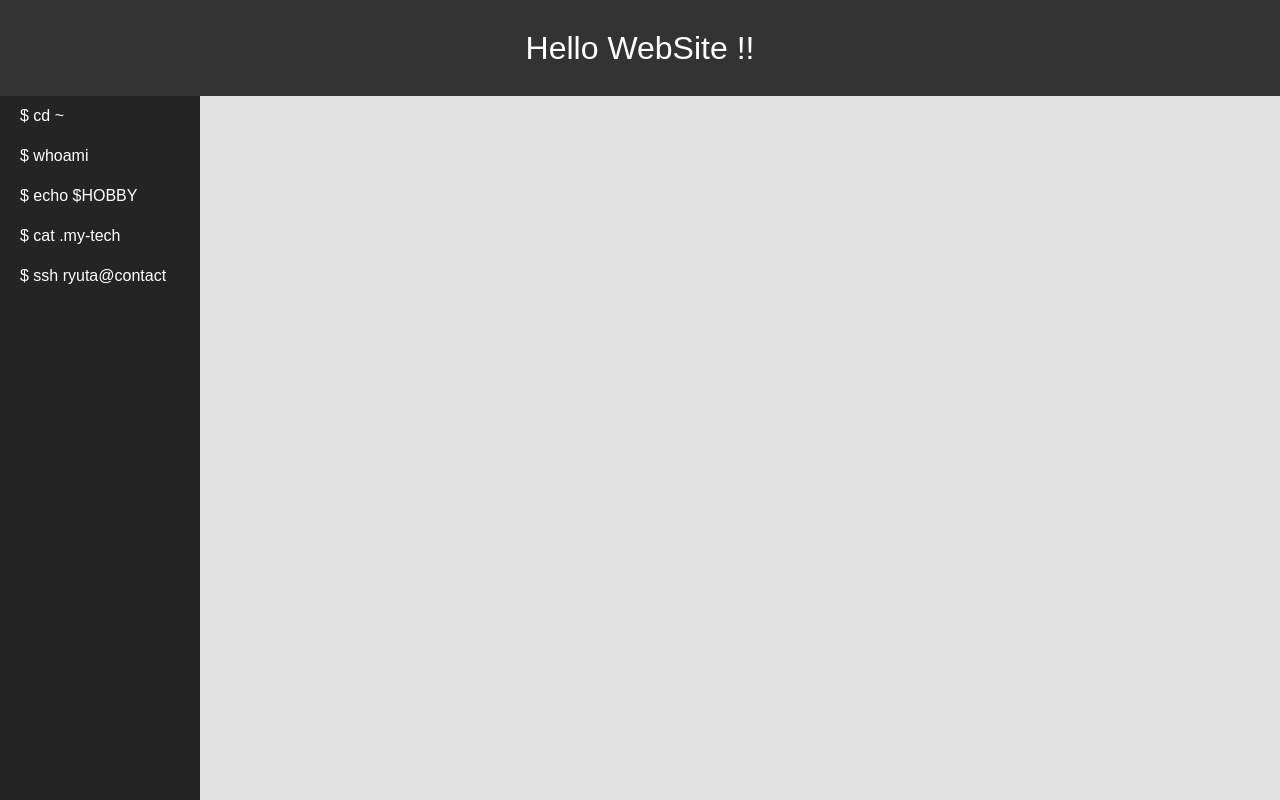
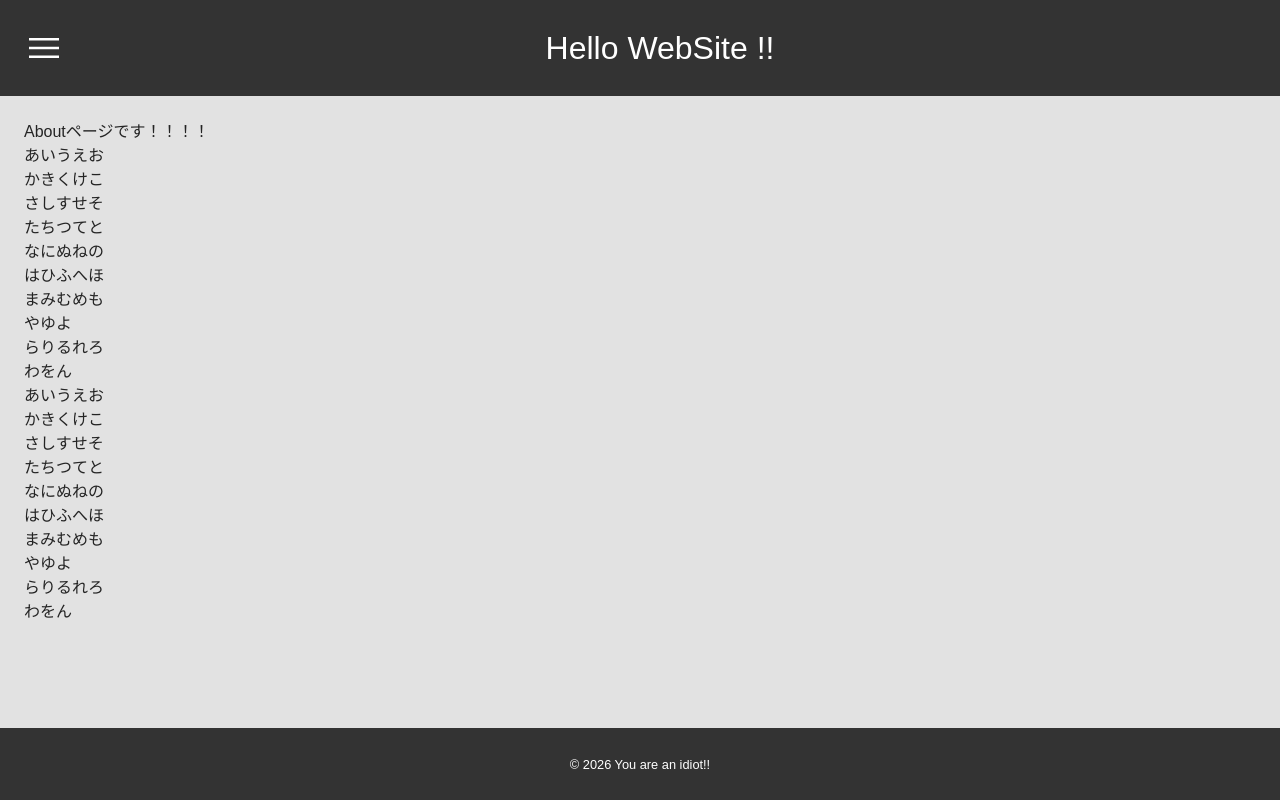
Before and after one commit to RyutaC2/01_web_api_study, a Next.js app in the folder front_end/: page /about in a window 1280 px wide. Shown: the top 800 px of the page. Built offline with nearby package versions, Linux system fonts and the light colour scheme.

Commit message:
サイドバーのcss、ボタンアニメーション実装

```diff
--- a/front_end/app/about/page.tsx
+++ b/front_end/app/about/page.tsx
@@ -1,3 +1,27 @@
 export default function AboutPage() {
-    return <h1>Aboutページです！！！！</h1>;
+    return (
+        <div>
+            <h1>Aboutページです！！！！</h1>
+            <p>あいうえお</p>
+            <p>かきくけこ</p>
+            <p>さしすせそ</p>
+            <p>たちつてと</p>
+            <p>なにぬねの</p>
+            <p>はひふへほ</p>
+            <p>まみむめも</p>
+            <p>やゆよ</p>
+            <p>らりるれろ</p>
+            <p>わをん</p>
+            <p>あいうえお</p>
+            <p>かきくけこ</p>
+            <p>さしすせそ</p>
+            <p>たちつてと</p>
+            <p>なにぬねの</p>
+            <p>はひふへほ</p>
+            <p>まみむめも</p>
+            <p>やゆよ</p>
+            <p>らりるれろ</p>
+            <p>わをん</p>
+        </div>
+    )
 }
--- a/front_end/app/components/MenuButton/MenuButton.css
+++ b/front_end/app/components/MenuButton/MenuButton.css
@@ -0,0 +1,33 @@
+.menu-button {
+    margin-top: auto;
+    margin-bottom: auto;
+    width: 40px;
+    height: 40px;
+    display: inline-block;
+    background-image: url("/menu-white.svg");
+    background-size: contain;
+    background-repeat: no-repeat;
+    background-position: center;
+    background-color: transparent;
+    border: none;
+    transition: transform 0.2s cubic-bezier(0.4, 0, 0.2, 1);
+}
+
+.menu-button:hover {
+    transform: scale(1.2);
+}
+
+.menu-button:active {
+    transform: scale(1);
+}
+
+@media (max-width: 600px) {
+    .menu-button {
+    width: 24px;
+    height: 24px;
+    }
+}
+
+.active {
+    background-image: url("/close-white.svg");
+}
--- a/front_end/app/components/MenuButton/MenuButton.tsx
+++ b/front_end/app/components/MenuButton/MenuButton.tsx
@@ -1,16 +1,17 @@
-'use client';
+"use client";
 
-import React from 'react';
-import './MenuButton.css';
+import React from "react";
+import "./MenuButton.css";
 
 interface MenuButtonProps {
+    isOn: boolean;
     onClick?: () => void;
 }
 
-export default function MenuButton({ onClick }: MenuButtonProps) {
+export default function MenuButton({ isOn, onClick }: MenuButtonProps) {
     return (
         <button
-            className="menu-button"
+            className={`menu-button ${isOn ? "active" : ""}`}
             onClick={onClick}
         />
     )
--- a/front_end/app/components/Sidebar/Sidebar.css
+++ b/front_end/app/components/Sidebar/Sidebar.css
@@ -0,0 +1,41 @@
+.sidebar {
+  position: fixed;
+  left: -200px;
+  top: 0;
+  z-index: 1000;
+  width: 200px;
+  background: #242424;
+  min-height: 100vh;
+  transition: left 0.3s ease-in-out;
+}
+
+.sidebar.open {
+  left: 0;
+}
+
+.sidebar ul {
+  list-style: none;
+  padding: 0;
+  margin-top: 100px;
+}
+
+@media (max-width: 600px) {
+  .sidebar ul {
+    margin-top: 70px;
+  }
+}
+
+@media (prefers-color-scheme: dark) {
+  .sidebar {
+  background: #656565;
+  }
+}
+
+nav button {
+  background: #00000000;
+  color: #fff;
+  width: 100%;
+  min-height: 40px;
+  text-align: left;
+  padding-left: 20px;
+}
--- a/front_end/app/components/Sidebar/Sidebar.tsx
+++ b/front_end/app/components/Sidebar/Sidebar.tsx
@@ -0,0 +1,22 @@
+"use client";
+
+import React from "react";
+import "./Sidebar.css";
+
+interface SidebarProps {
+    isOpen: boolean;
+}
+
+export default function Sidebar({isOpen}: SidebarProps) {
+    return (
+        <nav className={`sidebar ${isOpen ? "open" : ""}`}>
+            <ul>
+                <li><button>$ cd ~</button></li>
+                <li><button>$ whoami</button></li>
+                <li><button>$ echo $HOBBY</button></li>
+                <li><button>$ cat .my-tech</button></li>
+                <li><button>$ ssh ryuta@contact</button></li>
+            </ul>
+        </nav>
+    );
+}
--- a/front_end/app/globals.css
+++ b/front_end/app/globals.css
@@ -10,6 +10,10 @@
     --background: #242424;
     --foreground: #e2e2e2;
   }
+}
+
+html {
+  background-color: #333;
 }
 
 body {
@@ -26,6 +30,7 @@ html, body {
 }
 
 header {
+  z-index: 2000;
   display: flex;
   background: #333;
   color: #fff;
@@ -38,72 +43,21 @@ header {
   }
 }
 
-.menu-icon {
-  margin-top: auto;
-  margin-bottom: auto;
-  width: 40px;
-  height: 40px;
-  display: inline-block;
-  background-image: url("/menu-white.svg");
-  background-size: contain;
-  background-repeat: no-repeat;
-  background-position: center;
-  background-color: transparent;
-  border: none;
-  transition: transform 0.2s cubic-bezier(0.4, 0, 0.2, 1);
-}
-
-.menu-icon:hover {
-  transform: scale(1.2);
-}
-
-.menu-icon:active {
-  transform: scale(0);
-}
-
-@media (max-width: 600px) {
-  .menu-icon {
-    width: 24px;
-    height: 24px;
-  }
-}
-
-@media (prefers-color-scheme: dark) {
-  .menu-icon {
-    background-image: url("/menu-black.svg");
-  }
-}
-
 header h1 {
   margin-left: auto;
   margin-right: auto;
 }
 
 footer {
+  z-index: 2000;
   background: #333;
   color: #fff;
   padding: 24px;
   text-align: center;
-}
-
-.body-layout {
-  display: flex;
-}
-
-nav {
-  width: 200px;
-  background: #242424;
-  min-height: 100vh;
-}
-
-@media (prefers-color-scheme: dark) {
-  nav {
-    background: #656565;
-  }
+  margin-top: auto;
 }
 
 main {
-  flex: 1;
   padding: 24px;
 }
 
@@ -118,12 +72,3 @@ h1.title {
     text-align: left;
   }
 }
-
-nav button {
-  background: #00000000;
-  color: #fff;
-  width: 100%;
-  min-height: 40px;
-  text-align: left;
-  padding-left: 20px;
-}
--- a/front_end/app/layout.tsx
+++ b/front_end/app/layout.tsx
@@ -1,12 +1,17 @@
-import React from "react";
+"use client";
+
+import React, { useState } from "react";
 import "./globals.css";
-import MenuButton from './components/MenuButton/MenuButton';
+import MenuButton from "./components/MenuButton/MenuButton";
+import Sidebar from "./components/Sidebar/Sidebar";
 
 export default function RootLayout({
   children,
 }:{
   children: React.ReactNode;
 }) {
+  const [isOpen, setIsOpen] = useState(false);
+
   return (
     <html lang="ja">
       <head>
@@ -14,21 +19,14 @@ export default function RootLayout({
       </head>
       <body>
         <header>
-          <MenuButton onClick={() => console.log('clicked!')} />
+          <MenuButton
+            isOn={isOpen}
+            onClick={() => setIsOpen(!isOpen)}
+          />
           <h1 className="title">Hello WebSite !!</h1>
         </header>
-        <div>
-          <nav>
-            <ul>
-              <li><button>$ cd ~</button></li>
-              <li><button>$ whoami</button></li>
-              <li><button>$ echo $HOBBY</button></li>
-              <li><button>$ cat .my-tech</button></li>
-              <li><button>$ ssh ryuta@contact</button></li>
-            </ul>
-          </nav>
-          <main>{children}</main>
-        </div>
+        <Sidebar isOpen={isOpen} />
+        <main>{children}</main>
         <footer>
           <small>© 2026 You are an idiot!!</small>
         </footer>
```
Also changed, not shown: front_end/public/close-black.svg (deleted), front_end/public/menu-black.svg (deleted).
